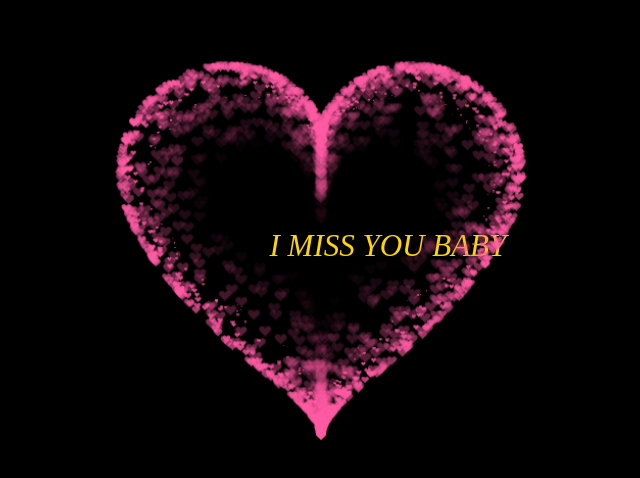
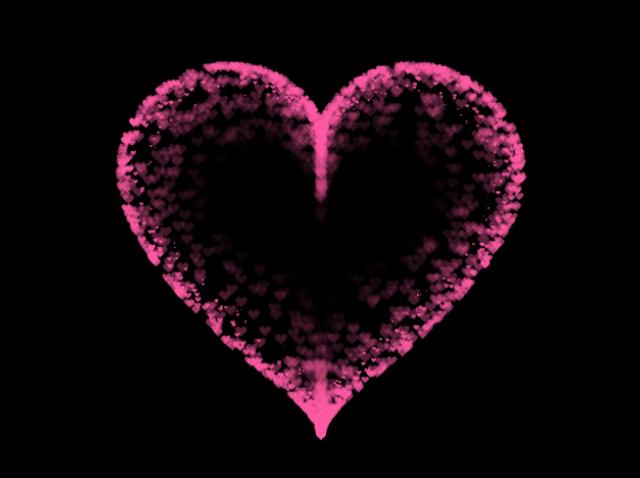
Before and after one commit to RahulAdepawar/love, a plain HTML site: page love.html in a window 1280 px wide. Shown: the part 152-630 px from the top of the page, without its empty margins (319-959 px from the left). Drawn offline with Linux system fonts and the light colour scheme.

Commit message:
Update love.html

```diff
--- a/love.html
+++ b/love.html
@@ -381,7 +381,7 @@ CODE TRÁI TIM CÓ ĐỘNG
 
         margin-bottom: 5px;
 
-        text-align: center;">I MISS YOU BABY</div>
+        text-align: center;"></div>
 
 </BODY>
 
```
